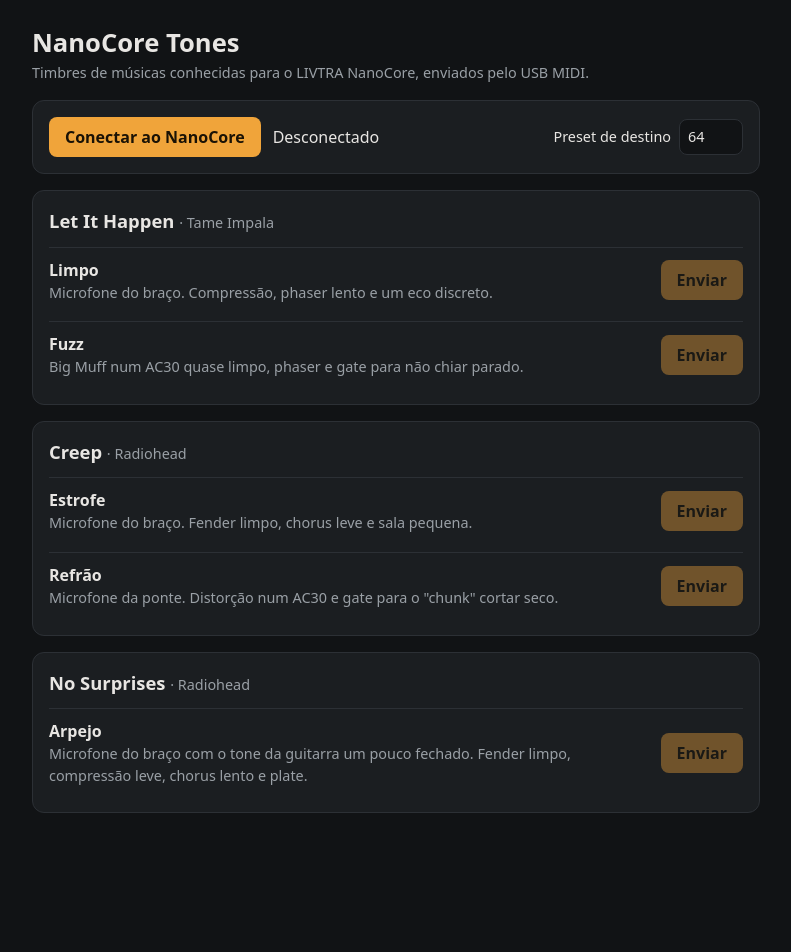
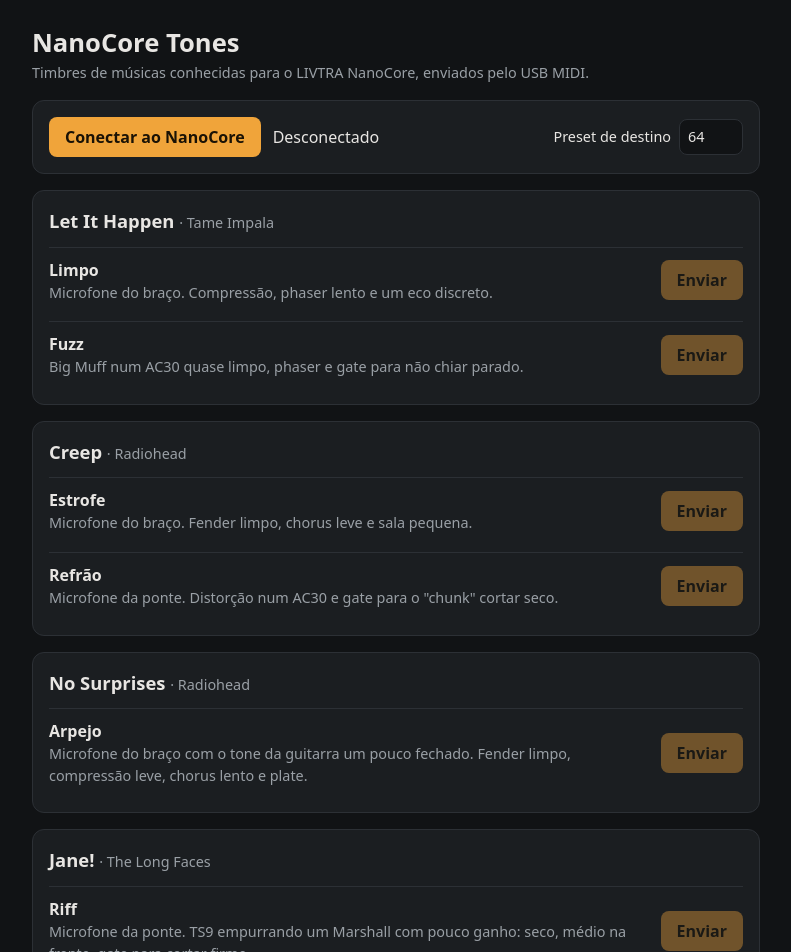
Before and after one commit to patogordo/Tonebook, a Nuxt app: page / in a window 1280 px wide. Shown: the top 952 px of the page, without its empty margins (244-1035 px from the left). Before the commit the page ends 877 px from the top, so only its background shows below. Built offline with nearby package versions, Linux system fonts and the light colour scheme.

Commit message:
Músicas: Jane! (The Long Faces), riff com TS9 num Marshall e solo com Klone, delay e plate

```diff
--- a/shared/songs.ts
+++ b/shared/songs.ts
@@ -108,4 +108,43 @@ export const SONGS: Song[] = [
       },
     ],
   },
+  {
+    // Não há equipamento documentado da gravação: o ponto de partida segue o que se ouve (riff seco e médio na
+    // frente, solo com mais sustentação e ambiente).
+    title: 'Jane!',
+    artist: 'The Long Faces',
+    parts: [
+      {
+        name: 'Riff',
+        hint: 'Microfone da ponte. TS9 empurrando um Marshall com pouco ganho: seco, médio na frente, gate para cortar firme.',
+        tone: {
+          amp: 'MarDSL1',
+          cab: 'Mar412A',
+          blocks: {
+            fx1: { on: true, type: 0, params: [0.4] },
+            fx2: { on: true, type: 0, params: [0.35, 0.55, 0.7] },
+            amp: { on: true, params: [0.55, 0.45, 0.65, 0.6, 0.75] },
+            cab: { on: true, params: [0.6, 0.65, 0.8] },
+            reverb: { on: true, type: 0, params: [0.15, 0.08, 0.6, 0.05, 0.12, 1] },
+          },
+        },
+      },
+      {
+        name: 'Solo',
+        hint: 'Microfone da ponte. Klone no Marshall com mais ganho, delay curto e plate para sustentar.',
+        tone: {
+          amp: 'MarDSL2',
+          cab: 'Mar412A',
+          blocks: {
+            fx1: { on: true, type: 0, params: [0.35] },
+            fx2: { on: true, type: 1, params: [0.45, 0.6, 0.75] },
+            amp: { on: true, params: [0.65, 0.45, 0.65, 0.6, 0.8] },
+            cab: { on: true, params: [0.55, 0.7, 0.8] },
+            delay: { on: true, type: 1, params: [0.35, 0.3, 0.2, 1] },
+            reverb: { on: true, type: 1, params: [0.35, 0.15, 0.6, 0.25, 0.2, 1] },
+          },
+        },
+      },
+    ],
+  },
 ]
```
Also changed, not shown: 1 other file (tests, documents, lock files or other folders).
